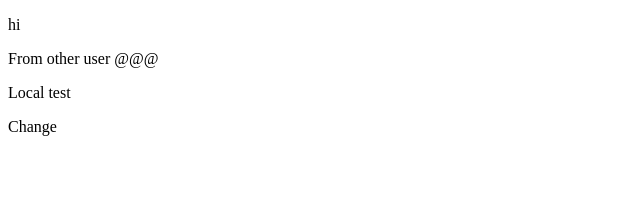
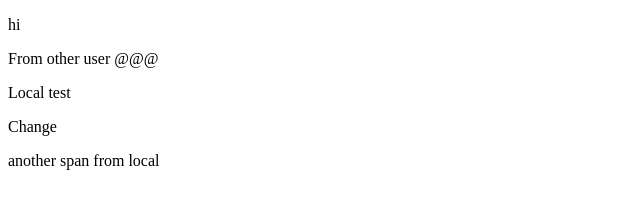
Before and after one commit to ls3890/project-1, a plain HTML site: page index.html in a window 1280 px wide. Shown: the whole page, without its empty margins (0-640 px from the left). Drawn offline with Linux system fonts and the light colour scheme.

Commit message:
add another span to html

```diff
--- a/index.html
+++ b/index.html
@@ -11,5 +11,6 @@
     <p>From other user @@@</p>
     <span>Local test</span>
     <p>Change</p>
+    <span>another span from local</span>
 </body>
 </html>
```
